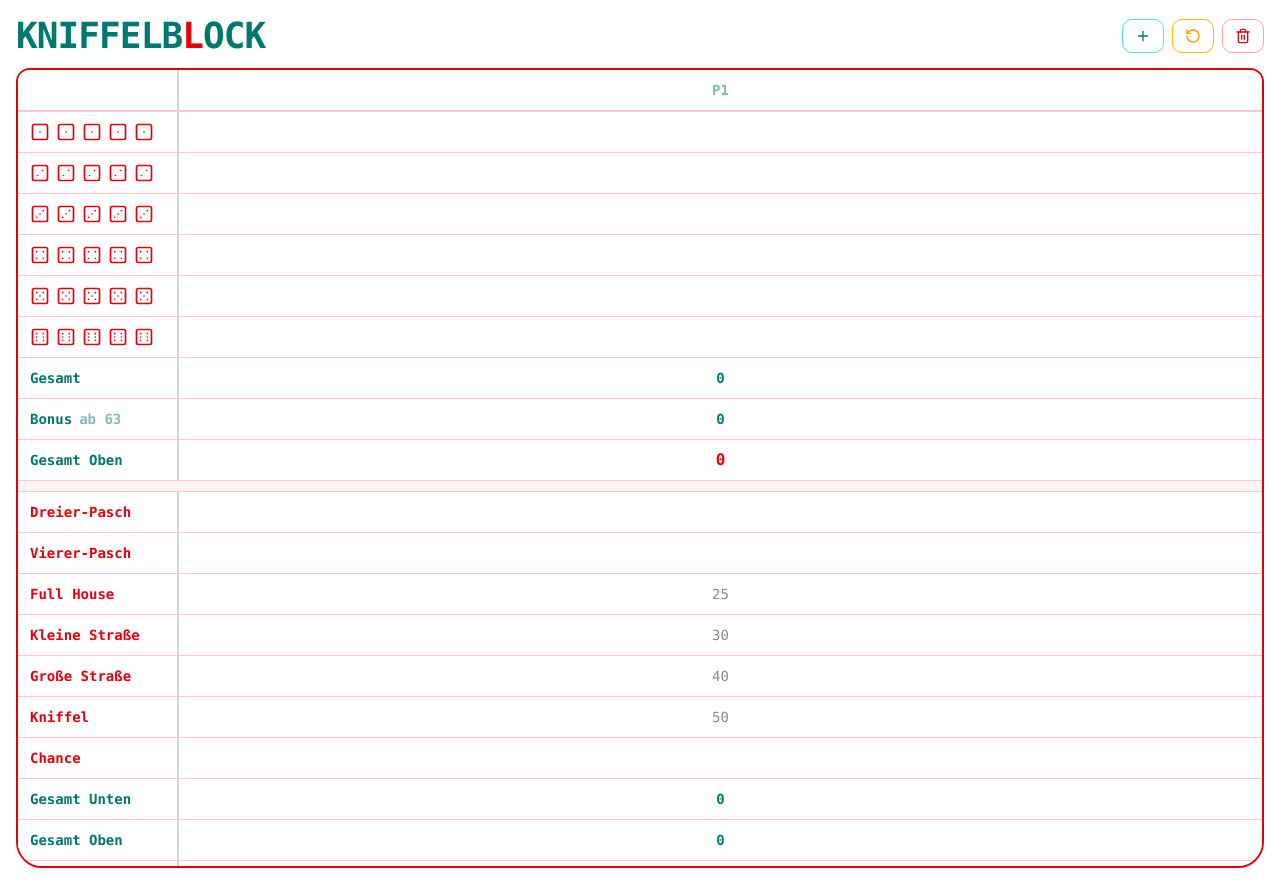
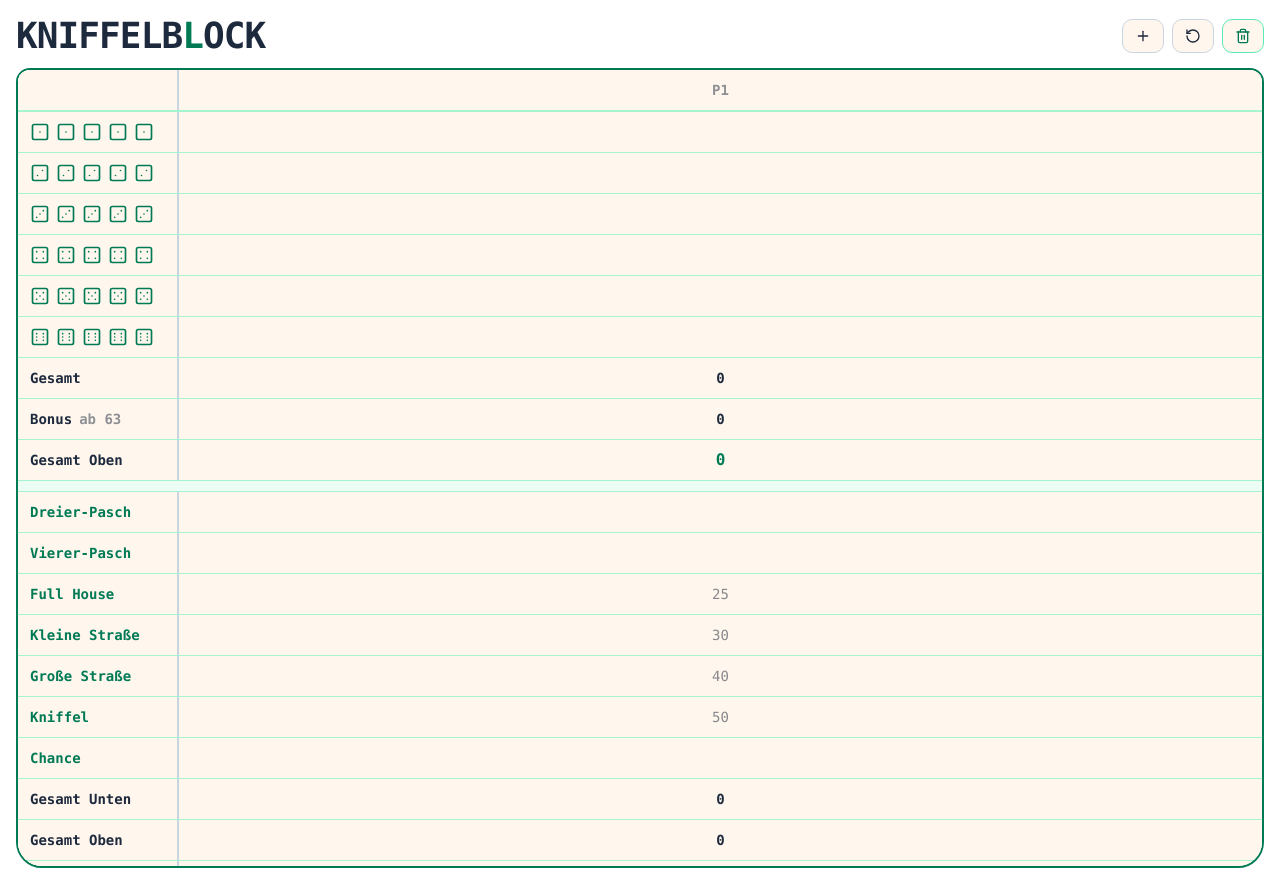
Before and after one commit to nlsmllr/kniffelblock, a Next.js app: page / in a window 1280 px wide. Built offline with nearby package versions, Linux system fonts and the light colour scheme.

Commit message:
colors in KniffelBlock

```diff
--- a/app/KniffelBlock.tsx
+++ b/app/KniffelBlock.tsx
@@ -185,8 +185,7 @@ export function Kniffelblock() {
   return (
     <div className="mx-auto w-full p-4">
       <Header onAdd={addPlayer} onReset={reset} onHardReset={hardReset} />
-      <div className="overflow-auto overscroll-none snap-x snap-mandatory scroll-pl-[130px] sm:scroll-pl-[160px] max-h-[calc(100dvh-80px)] sm:max-h-screen w-full rounded-t-xl rounded-b-4xl border-2 border-red-600 bg-white">
-        {/* <div className="flex flex-col w-full min-w-max"> */}
+      <div className="overflow-auto overscroll-none snap-x snap-mandatory scroll-pl-[130px] sm:scroll-pl-[160px] max-h-[calc(100dvh-80px)] sm:max-h-screen w-full rounded-t-xl rounded-b-4xl border-2 border-emerald-700 bg-orange-50">
         <div className="flex flex-col w-fit min-w-full">
           <UpperSection
             players={players}
@@ -195,7 +194,7 @@ export function Kniffelblock() {
             onRemove={removePlayer}
             canRemove={players.length > 1}
           />
-          <div className="h-3 w-full bg-red-50 border-y border-red-200" />
+          <div className="h-3 w-full bg-emerald-50 border-y border-emerald-200" />
           <LowerSection players={players} onScore={setScore} />
         </div>
       </div>
@@ -216,8 +215,8 @@ function Header({
   return (
     <div className="mb-3 flex gap-4 flex-row items-center justify-between">
       <div>
-        <h1 className="font-mono text-2xl font-bold tracking-tight text-teal-700 sm:text-4xl">
-          KNIFFELB<span className="text-red-600">L</span>OCK
+        <h1 className="font-mono text-2xl font-bold tracking-tight text-slate-800 sm:text-4xl">
+          KNIFFELB<span className="text-emerald-700">L</span>OCK
         </h1>
       </div>
       <div className="flex gap-2">
@@ -225,7 +224,7 @@ function Header({
           type="button"
           onClick={onAdd}
           title="Spieler hinzufügen"
-          className="inline-flex items-center gap-1.5 rounded-lg border border-teal-300 bg-white px-3 py-2 text-sm font-medium text-teal-700 transition-colors hover:bg-teal-700 hover:text-white focus:outline-none focus:ring-2 focus:ring-teal-700 focus:ring-offset-2"
+          className="inline-flex items-center gap-1.5 rounded-lg border border-slate-300 bg-orange-50 px-3 py-2 text-sm font-medium text-slate-800 transition-colors hover:bg-slate-800 hover:text-orange-50 focus:outline-none focus:ring-2 focus:ring-slate-800 focus:ring-offset-2"
         >
           <Plus className="size-4" aria-hidden="true" />
         </button>
@@ -233,16 +232,15 @@ function Header({
           type="button"
           onClick={onReset}
           title="Punkte zurücksetzen"
-          className="inline-flex items-center gap-1.5 rounded-lg border border-amber-400 bg-white px-3 py-2 text-sm font-medium text-amber-500 transition-colors hover:bg-amber-600 hover:text-white focus:outline-none focus:ring-2 focus:ring-amber-600 focus:ring-offset-2"
+          className="inline-flex items-center gap-1.5 rounded-lg border border-slate-300 bg-orange-50 px-3 py-2 text-sm font-medium text-slate-800 transition-colors hover:bg-slate-700 hover:text-orange-50 focus:outline-none focus:ring-2 focus:ring-slate-700 focus:ring-offset-2"
         >
           <RotateCcw className="size-4" aria-hidden="true" />
         </button>
-        {/* --- NEUER BUTTON --- */}
         <button
           type="button"
           onClick={onHardReset}
           title="Alles löschen (Neustart)"
-          className="inline-flex items-center gap-1.5 rounded-lg border border-red-300 bg-white px-3 py-2 text-sm font-medium text-red-600 transition-colors hover:bg-red-600 hover:text-white focus:outline-none focus:ring-2 focus:ring-red-600 focus:ring-offset-2"
+          className="inline-flex items-center gap-1.5 rounded-lg border border-emerald-300 bg-orange-50 px-3 py-2 text-sm font-medium text-emerald-700 transition-colors hover:bg-emerald-700 hover:text-orange-50 focus:outline-none focus:ring-2 focus:ring-emerald-700 focus:ring-offset-2"
         >
           <Trash2 className="size-4" aria-hidden="true" />
         </button>
@@ -282,28 +280,25 @@ function UpperSection({
   onRemove: (id: string) => void;
   canRemove: boolean;
 }) {
-  // Ermittle die aktuelle Höchstpunktzahl (Endsumme) aller Spieler
   const highestScore = Math.max(...players.map((p) => grandTotal(p.scores)));
 
   return (
     <section className="flex flex-col w-full">
-      <Row className="sticky top-0 z-30 bg-white border-b-2 border-red-200">
-        <LabelCell className="text-gray-900" isHeader />
+      <Row className="sticky top-0 z-30 bg-orange-50 border-b-2 border-emerald-200">
+        <LabelCell className="text-slate-900" isHeader />
         {players.map((p, index) => {
-          // Spieler bekommt eine Krone, wenn er die Höchstpunktzahl hat und diese > 0 ist
           const isLeader =
             highestScore > 0 && grandTotal(p.scores) === highestScore;
 
           return (
             <div
               key={p.id}
-              className="snap-start flex-1 shrink-0 min-w-[120px] border-l border-gray-300 p-1 bg-white relative flex items-center justify-center min-h-[40px]"
+              className="snap-start flex-1 shrink-0 min-w-[120px] border-l border-slate-300 p-1 bg-orange-50 relative flex items-center justify-center min-h-[40px]"
             >
-              {/* Container für Name & Krone (mit px-6 Padding, damit langer Text nicht unter das X rutscht) */}
               <div className="flex items-center justify-center w-full px-6">
                 {isLeader && (
                   <Crown
-                    className="size-4 shrink-0 text-amber-400 mr-1"
+                    className="size-4 shrink-0 text-emerald-600 mr-1"
                     fill="currentColor"
                     aria-label="Führend"
                   />
@@ -314,20 +309,18 @@ function UpperSection({
                   value={p.name}
                   placeholder={`P${index + 1}`}
                   onChange={(e) => onName(p.id, e.target.value)}
-                  className="w-full min-w-0 rounded bg-transparent py-1 text-center text-sm font-semibold text-teal-700 outline-none focus:bg-gray-100 placeholder:text-teal-700/50"
+                  className="w-full min-w-0 rounded bg-transparent py-1 text-center text-sm font-semibold text-slate-800 outline-none focus:bg-orange-100 placeholder:text-slate-800/50"
                 />
 
-                {/* Unsichtbares Gegengewicht zur Krone, damit das Input-Feld exakt zentriert bleibt */}
                 {isLeader && <div className="size-4 shrink-0 ml-1" />}
               </div>
 
-              {/* Absolute Positionierung löst das X aus dem zentrierten Layout */}
               {canRemove && (
                 <button
                   type="button"
                   aria-label={`${p.name || `Spieler ${index + 1}`} entfernen`}
                   onClick={() => onRemove(p.id)}
-                  className="absolute right-1 top-1/2 -translate-y-1/2 rounded p-0.5 text-gray-400 transition-colors hover:bg-red-600 hover:text-white"
+                  className="absolute right-1 top-1/2 -translate-y-1/2 rounded p-0.5 text-slate-400 transition-colors hover:bg-emerald-700 hover:text-orange-50"
                 >
                   <X className="size-3.5" aria-hidden="true" />
                 </button>
@@ -346,7 +339,7 @@ function UpperSection({
                 {Array.from({ length: 5 }).map((_, i) => (
                   <Die
                     key={i}
-                    className="text-red-600 size-5"
+                    className="text-emerald-700 size-5"
                     aria-hidden="true"
                   />
                 ))}
@@ -365,15 +358,15 @@ function UpperSection({
       })}
 
       <Row>
-        <LabelCell className="text-teal-700">Gesamt</LabelCell>
+        <LabelCell className="text-slate-800">Gesamt</LabelCell>
         {players.map((p) => (
           <TotalCell key={p.id} value={upperSum(p.scores)} />
         ))}
       </Row>
       <Row>
-        <LabelCell className="text-teal-700 gap-1.75">
+        <LabelCell className="text-slate-800 gap-1.75">
           <p>{"Bonus"}</p>
-          <p className="text-teal-700/50">{"ab 63"}</p>
+          <p className="text-slate-800/50">{"ab 63"}</p>
         </LabelCell>
         {players.map((p) => (
           <TotalCell
@@ -384,7 +377,7 @@ function UpperSection({
         ))}
       </Row>
       <Row last>
-        <LabelCell className="text-teal-700">Gesamt Oben</LabelCell>
+        <LabelCell className="text-slate-800">Gesamt Oben</LabelCell>
         {players.map((p) => (
           <TotalCell key={p.id} value={upperTotal(p.scores)} strong />
         ))}
@@ -406,7 +399,7 @@ function LowerSection({
     <section className="flex flex-col w-full">
       {LOWER.map((r) => (
         <Row key={r.key}>
-          <LabelCell className="text-red-600">
+          <LabelCell className="text-emerald-700">
             {"hearts" in r && r.hearts ? (
               <div className="flex items-center gap-0.5">Kniffel</div>
             ) : (
@@ -426,19 +419,19 @@ function LowerSection({
       ))}
 
       <Row>
-        <LabelCell className="text-teal-700">Gesamt Unten</LabelCell>
+        <LabelCell className="text-slate-800">Gesamt Unten</LabelCell>
         {players.map((p) => (
           <TotalCell key={p.id} value={lowerSum(p.scores)} />
         ))}
       </Row>
       <Row>
-        <LabelCell className="text-teal-700">Gesamt Oben</LabelCell>
+        <LabelCell className="text-slate-800">Gesamt Oben</LabelCell>
         {players.map((p) => (
           <TotalCell key={p.id} value={upperTotal(p.scores)} />
         ))}
       </Row>
       <Row last>
-        <LabelCell className="text-teal-700 mb-1">Endsumme</LabelCell>
+        <LabelCell className="text-slate-800 mb-1">Endsumme</LabelCell>
         {players.map((p) => (
           <TotalCell key={p.id} value={grandTotal(p.scores)} strong />
         ))}
@@ -460,7 +453,7 @@ function Row({
 }) {
   return (
     <div
-      className={`flex w-full ${last ? "" : "border-b border-red-200"} ${className}`}
+      className={`flex w-full ${last ? "" : "border-b border-emerald-200"} ${className}`}
     >
       {children}
     </div>
@@ -480,7 +473,7 @@ function LabelCell({
     <div
       className={`w-[130px] sm:w-[160px] shrink-0 sticky left-0 ${
         isHeader ? "z-40" : "z-20"
-      } flex items-center border-r border-gray-300 px-2 py-2 text-sm font-semibold sm:px-3 bg-white ${className}`}
+      } flex items-center border-r border-slate-300 px-2 py-2 text-sm font-semibold sm:px-3 bg-orange-50 ${className}`}
     >
       {children}
     </div>
@@ -510,7 +503,6 @@ function ScoreCell({
     if (Number.isNaN(n)) return;
     if (n < 0) n = 0;
 
-    // Nimm den maximalen Wert aus den steps, falls vorhanden
     const currentMax = steps ? steps[steps.length - 1] : max;
     if (currentMax !== undefined && n > currentMax) n = currentMax;
 
@@ -518,10 +510,8 @@ function ScoreCell({
   }
 
   function handleBlur() {
-    // Wenn es einen Wert gibt und steps definiert sind, snappe zum nächsten gültigen Wert
     if (value !== null && value !== 0 && steps) {
       if (!steps.includes(value)) {
-        // 0 bleibt immer eine gültige Option (Streichergebnis)
         const validOptions = [0, ...steps];
         const closest = validOptions.reduce((prev, curr) =>
           Math.abs(curr - value) < Math.abs(prev - value) ? curr : prev,
@@ -532,22 +522,22 @@ function ScoreCell({
   }
 
   return (
-    <div className="snap-start flex-1 shrink-0 min-w-[100px] sm:min-w-[120px] border-l border-gray-300 bg-white relative z-10">
+    <div className="snap-start flex-1 shrink-0 min-w-[100px] sm:min-w-[120px] border-l border-slate-300 bg-orange-50 relative z-10">
       <input
         inputMode="numeric"
         value={value === null ? "" : value}
         onChange={handle}
         onBlur={handleBlur}
         placeholder={fixed ? String(fixed) : ""}
-        className={`h-full min-h-10 w-full bg-transparent text-center font-mono text-sm tabular-nums outline-none transition-colors focus:bg-gray-100 ${
-          isFilled ? "font-semibold text-teal-700" : "text-gray-900"
+        className={`h-full min-h-10 w-full bg-transparent text-center font-mono text-sm tabular-nums outline-none transition-colors focus:bg-orange-100 ${
+          isFilled ? "font-semibold text-slate-800" : "text-slate-900"
         } ${isStruck ? "font-extrabold relative z-10" : "relative z-10"}`}
         aria-label="Punkte"
       />
 
       {isStruck && (
         <div className="absolute inset-0 flex items-center justify-center z-0 pointer-events-none">
-          <span className="font-normal tracking-tighter text-gray-900">
+          <span className="font-normal tracking-tighter text-slate-900">
             {"/////"}
           </span>
         </div>
@@ -566,21 +556,16 @@ function TotalCell({
   highlight?: boolean;
 }) {
   return (
-    // <div
-    //   className={`snap-start flex-1 shrink-0 border-l border-gray-300 relative z-10 flex min-h-10 items-center justify-center px-1 font-mono tabular-nums ${
-    //     highlight ? "bg-teal-50" : "bg-white"
-    //   }`}
-    // >
     <div
-      className={`snap-start flex-1 shrink-0 min-w-[170px] border-l border-gray-300 relative z-10 flex min-h-10 items-center justify-center px-1 font-mono tabular-nums ${
-        highlight ? "bg-teal-50" : "bg-white"
+      className={`snap-start flex-1 shrink-0 min-w-[170px] border-l border-slate-300 relative z-10 flex min-h-10 items-center justify-center px-1 font-mono tabular-nums ${
+        highlight ? "bg-slate-200" : "bg-orange-50"
       }`}
     >
       <span
         className={
           strong
-            ? "text-base font-bold text-red-600"
-            : "text-sm font-semibold text-teal-700"
+            ? "text-base font-bold text-emerald-700"
+            : "text-sm font-semibold text-slate-800"
         }
       >
         {value}
```
